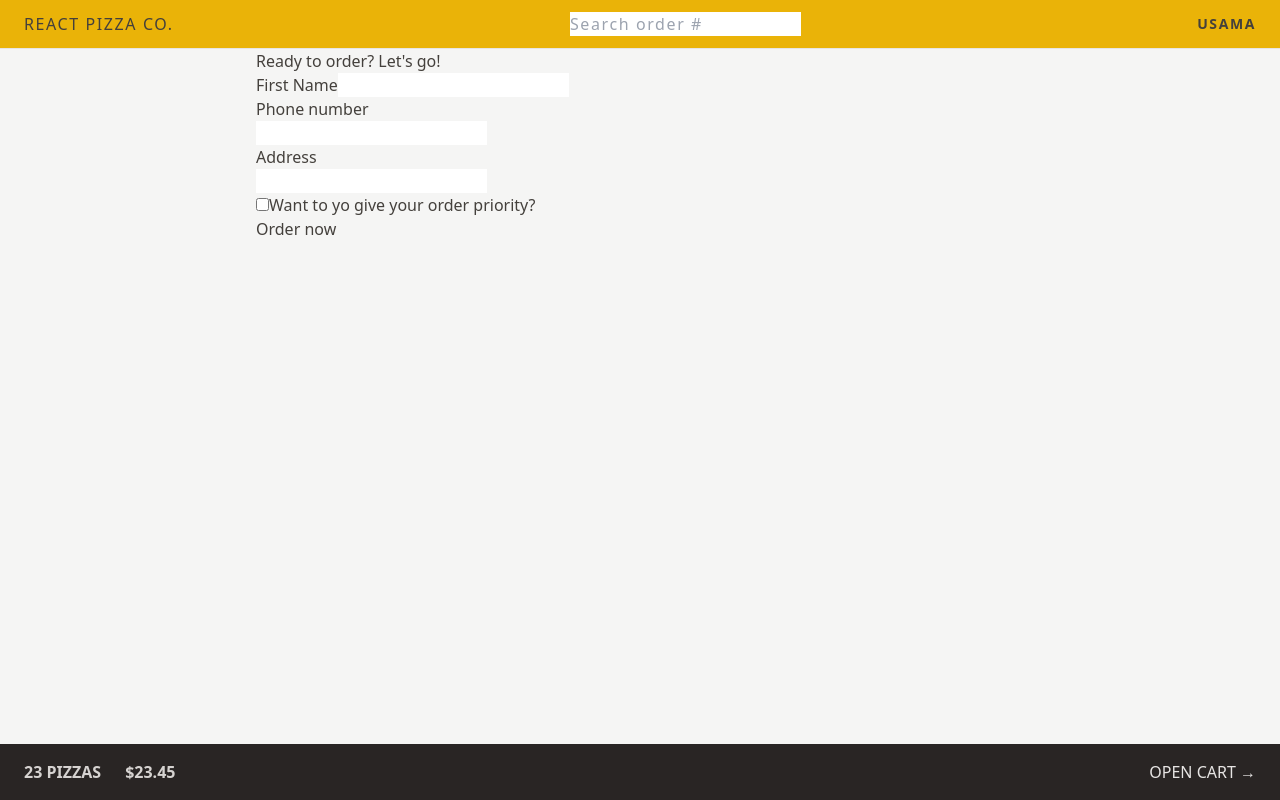
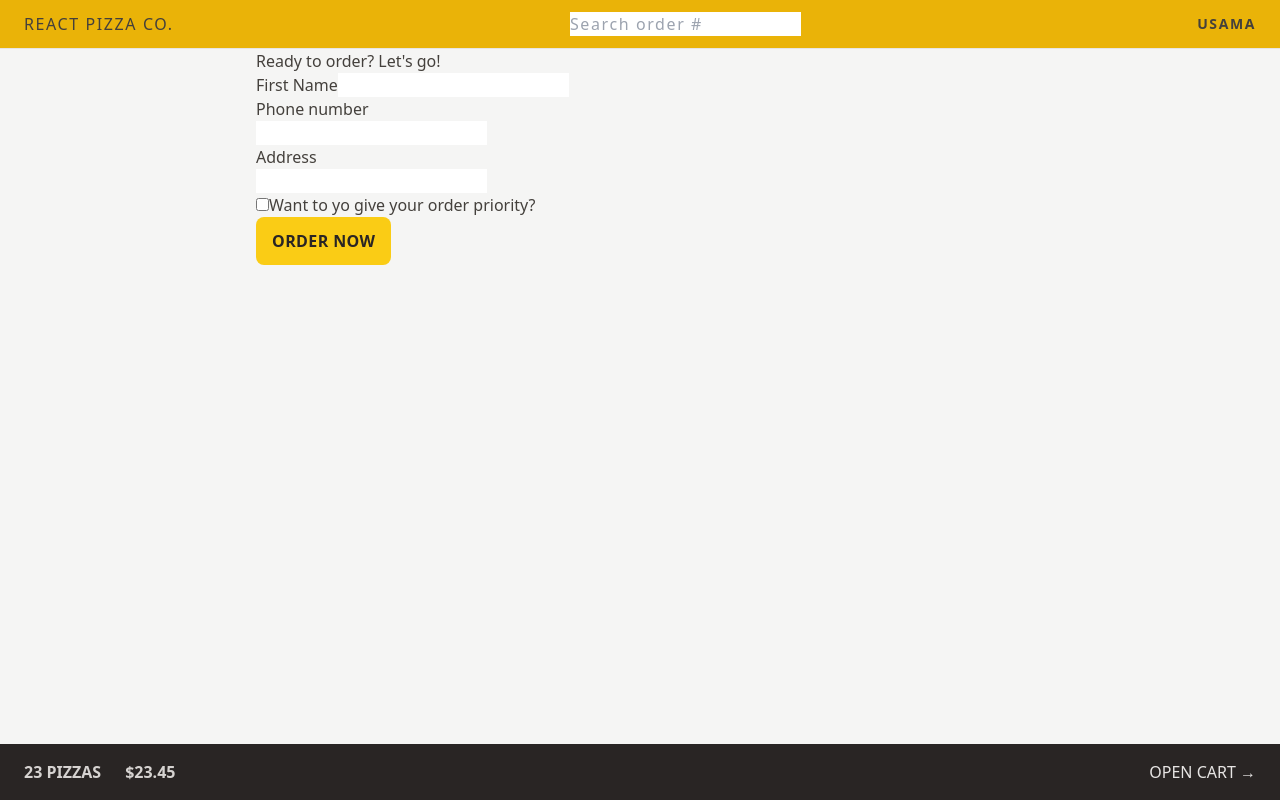
Before and after one commit to usama-365/react-pizza, a React (Vite) app: page /order/new in a window 1280 px wide. Built offline with nearby package versions, Linux system fonts and the light colour scheme.

Commit message:
add button element states styles and transitions

```diff
--- a/src/features/cart/Cart.tsx
+++ b/src/features/cart/Cart.tsx
@@ -37,7 +37,9 @@
 
   return (
     <div>
-      <Link to="/menu">&larr; Back to menu</Link>
+      <Link to="/menu" className="text-sm text-blue-500 hover:text-blue-600">
+        &larr; Back to menu
+      </Link>
 
       <h2>Your cart, %NAME%</h2>
 
--- a/src/features/order/CreateOrder.tsx
+++ b/src/features/order/CreateOrder.tsx
@@ -11,7 +11,7 @@
 // https://uibakery.io/regex-library/phone-number
 const isValidPhone = (str: string) =>
   /^\+?\d{1,4}?[-.\s]?\(?\d{1,3}?\)?[-.\s]?\d{1,4}[-.\s]?\d{1,4}[-.\s]?\d{1,9}$/.test(
-    str
+    str,
   );
 
 const fakeCart: CartItemType[] = [
@@ -87,7 +87,10 @@
         <div>
           {/* To pass the cart field */}
           <input type="hidden" name="cart" value={JSON.stringify(cart)} />
-          <button disabled={isSubmitting}>
+          <button
+            disabled={isSubmitting}
+            className="inline-block rounded-lg bg-yellow-400 px-4 py-3 font-semibold uppercase tracking-wide text-stone-800 transition-colors duration-300 hover:bg-yellow-300 focus:bg-yellow-300 focus:outline-none focus:ring focus:ring-yellow-300 focus:ring-offset-2 disabled:cursor-not-allowed"
+          >
             {isSubmitting ? "Loading..." : "Order now"}
           </button>
         </div>
@@ -115,7 +118,7 @@
 export async function createOrderAction(args: ActionFunctionArgs) {
   // Extract the form data
   const formData = Object.fromEntries(
-    await args.request.formData()
+    await args.request.formData(),
   ) as RawOrderFormData;
   // Process the form data
   const processedOrder: ProcessedOrderFormData = {
```
